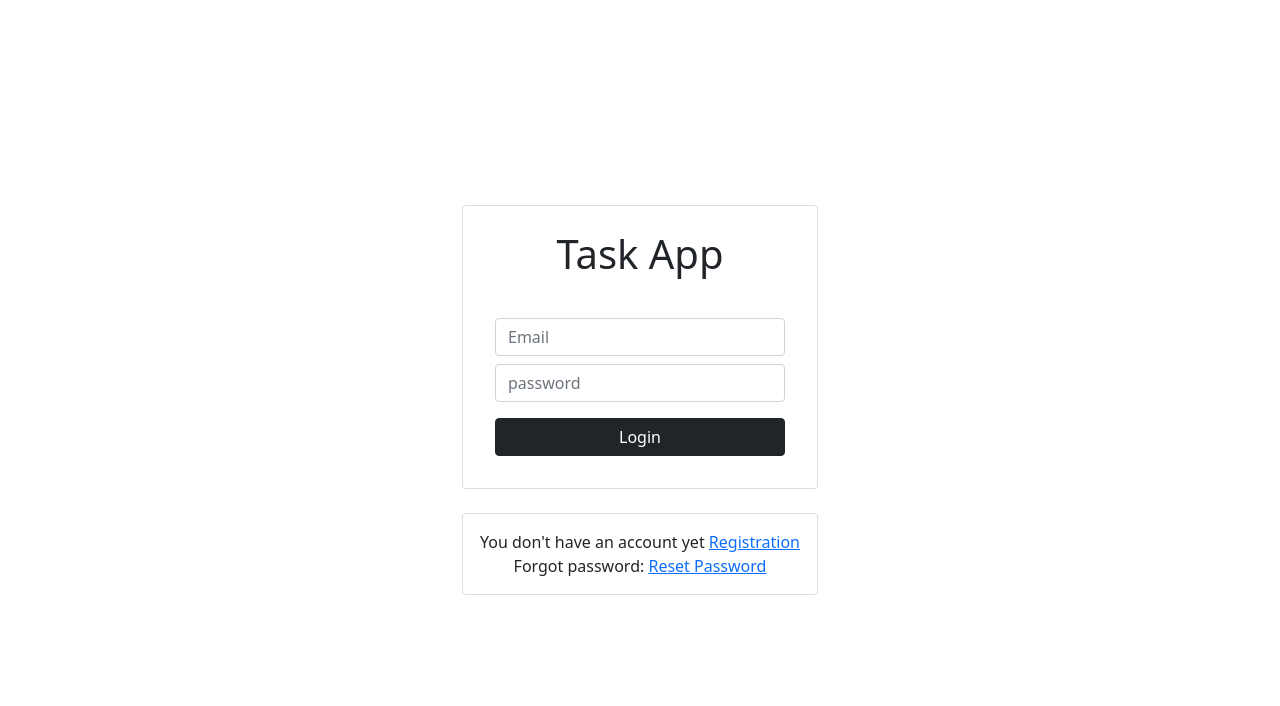
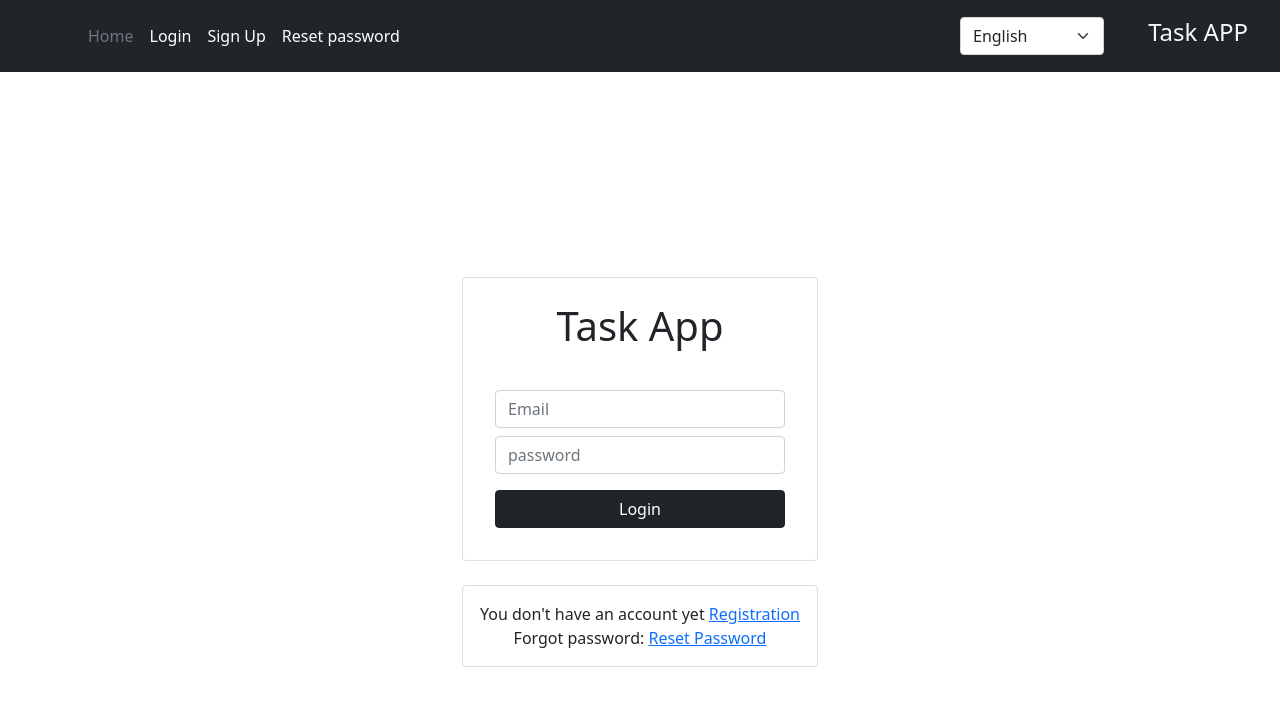
Before and after one commit to khasan0102/task-front, a website: page views/login.html in a window 1280 px wide. Drawn offline with nearby package versions, Linux system fonts and the light colour scheme.

Commit message:
added language

```diff
--- a/public/js/check.js
+++ b/public/js/check.js
@@ -2,6 +2,7 @@ const form = document.querySelector("#form");
 const email = document.querySelector("#email");
 const code = document.querySelector("#code");
 const alertt = document.querySelector("#alertt");
+const select = document.querySelector("#select");
 
 alertt.style.display = "none";
 let codeStyle = window.localStorage.getItem("code");
@@ -19,11 +20,12 @@ form.addEventListener("submit", async (event) => {
         email: email.value,
         code: isTrue ? "Hello World" : code.value,
     };
-
-    let response = await fetch("https://task-app-backend-1.herokuapp.com/user/auth", {
+    let lang = select.value
+    let response = await fetch("http://localhost:3000/user/auth", {
         method: "POST",
         headers: {
             "Content-Type": "application/json",
+            lang
         },
         body: JSON.stringify(obj),
     });
--- a/public/js/login.js
+++ b/public/js/login.js
@@ -2,16 +2,17 @@ const form = document.querySelector("#form");
 const email = document.querySelector("#email");
 const password = document.querySelector("#password");
 const alertt = document.querySelector("#alertt");
-
+const select = document.querySelector("#select");
 alertt.style.display = "none";
 
 form.onsubmit = async (event) => {
     event.preventDefault();
-
+    let lang = select.value;
     let response = await fetch("https://task-app-backend-1.herokuapp.com/user/login", {
         method: "POST",
         headers: {
-            "Content-Type": "application/json"
+            "Content-Type": "application/json",
+            lang
         },
         body: JSON.stringify({
             email: email.value.toLowerCase(),
--- a/server.js
+++ b/server.js
@@ -35,4 +35,4 @@ app.get("/change/:token", (req, res) => {
     res.render("change");
 });
 
-app.listen(process.env.PORT, 4000, () => console.log("front serverri ishga tushdi"));
+app.listen(process.env.PORT || 4000, () => console.log("front serverri ishga tushdi"));
--- a/views/login.html
+++ b/views/login.html
@@ -14,7 +14,50 @@
     <title>Document</title>
   </head>
   <body>
+    <header class="p-3 bg-dark text-white">
+      <div class="mx-3">
+        <div class="
+              d-flex
+              flex-wrap
+              align-items-center
+              justify-content-center justify-content-lg-start
+            ">
+          <a href="/" class="
+                d-flex
+                align-items-center
+                mb-2 mb-lg-0
+                text-white text-decoration-none
+              ">
+            <svg class="bi me-2" width="40" height="32" role="img" aria-label="Bootstrap">
+              <use xlink:href="#bootstrap"></use>
+            </svg>
+          </a>
 
+          <ul class="
+                nav
+                col-12 col-lg-auto
+                me-lg-auto
+                mb-2
+                justify-content-center
+                mb-md-0
+              ">
+            <li><a href="#" class="nav-link px-2 text-secondary">Home</a></li>
+            <li><a href="#" class="nav-link px-2 text-white">Login</a></li>
+            <li><a href="#" class="nav-link px-2 text-white">Sign Up</a></li>
+            <li><a href="#" class="nav-link px-2 text-white">Reset password</a></li>
+          </ul>
+
+          <div class="d-flex align-items-center justify-content-between" style="width: 18rem;">
+            <select class="form-select w-50" aria-label="select example" id="select">
+              <option value="eng">English</option>
+              <option value="ru">Russian</option>
+              <option value="uz">O'zbekcha</option>
+            </select>
+            <h4 class="text-light">Task APP</h4>
+          </div>
+        </div>
+      </div>
+    </header>
 
     <section class="vh-100 d-flex flex-column align-items-center justify-content-center">
         <div class="container">
```
Also changed, not shown: public/js/change.js (+5 -2 lines), public/js/forgot.js (+4 -3 lines), public/js/signup.js (+5 -3 lines), views/change.html (+18 -26 lines), views/check.html (+18 -26 lines), views/forgot.html (+29 -42 lines), views/index.html (+11 -3 lines), views/singup.html (+44 -0 lines).
